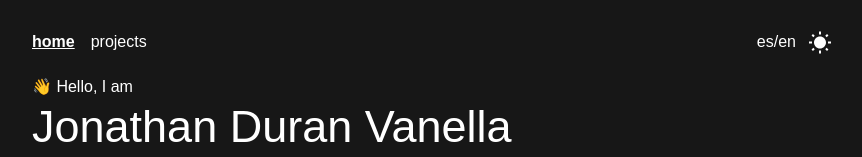
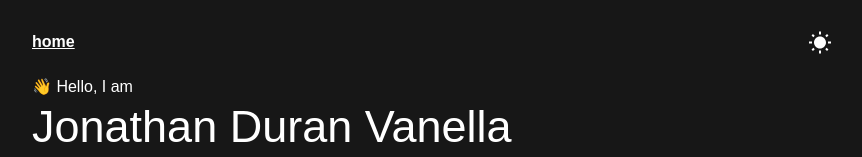
Before and after one commit to jonathanduran7/duranvanella, a Next.js app: page / in a window 1280 px wide. Shown: the top 157 px of the page, without its empty margins (208-1070 px from the left). Built offline with nearby package versions, Linux system fonts and the light colour scheme.

Commit message:
hidden items in navbar

```diff
--- a/app/ui/navbar.tsx
+++ b/app/ui/navbar.tsx
@@ -15,19 +15,19 @@ export default function Navbar() {
         <li className="cursor-pointer underline font-bold">
           home
         </li>
-        <li className="cursor-pointer hidden sm:block">
+        <li className="cursor-pointer hidden">
           projects
         </li>
       </ul>
 
       <div className='flex gap-3'>
-        <div className='cursor-pointer'>
+        <div className='cursor-pointer hidden'>
           <p>es/en</p>
         </div>
-        <div className='cursor-pointer' onClick={handleThemeChange}>
-          {theme === 'light' ? <DarkModeIcon /> : <WbSunnyIcon />}
+          <div className='cursor-pointer' onClick={handleThemeChange}>
+            {theme === 'light' ? <DarkModeIcon /> : <WbSunnyIcon />}
+          </div>
         </div>
-      </div>
-    </div >
-  );
+      </div >
+      );
 }
```
